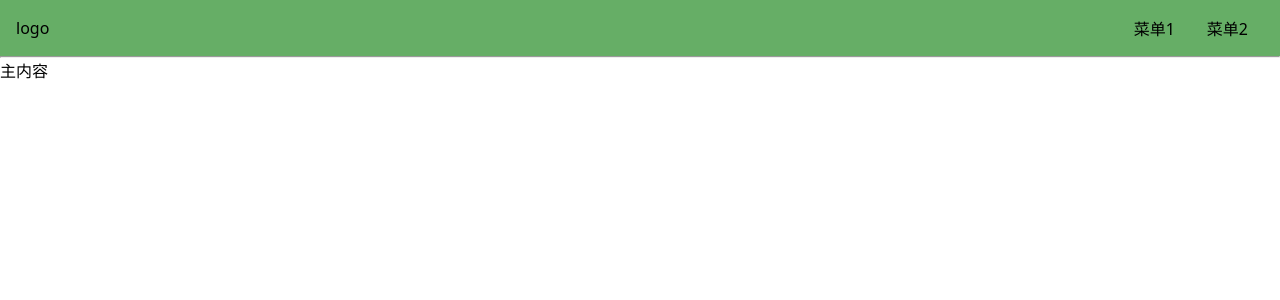
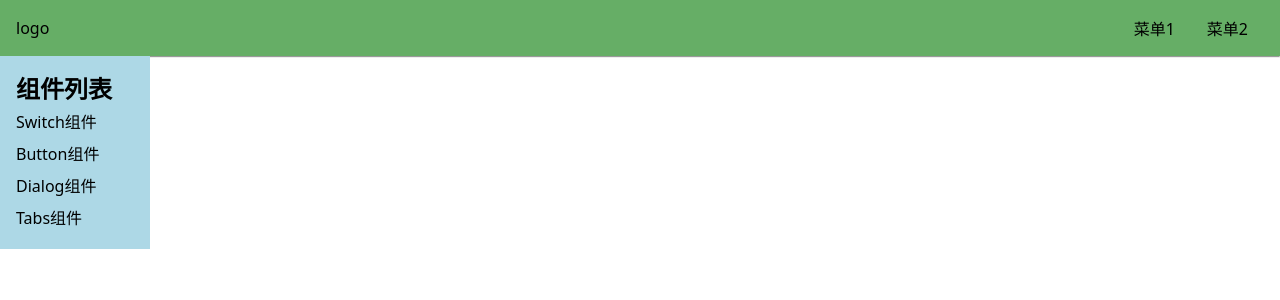
Before and after one commit to AeahKa/V3-UI, a Vue app: page /#/doc in a window 1280 px wide. Shown: the top 300 px of the page. Built offline with nearby package versions, Linux system fonts and the light colour scheme.

Commit message:
完善aside切换逻辑

```diff
--- a/src/App.vue
+++ b/src/App.vue
@@ -13,7 +13,7 @@ export default {
     TopNav
   },
   setup() {
-    const asideVisible = ref(false)
+    const asideVisible = ref(document.documentElement.clientWidth < 800 ? false : true)
     provide("asideVisible", asideVisible)
   }
 
--- a/src/views/Doc.vue
+++ b/src/views/Doc.vue
@@ -55,5 +55,12 @@ aside {
       padding: 4px 0;
     }
   }
+
+  @media(max-width:800px) {
+    position: fixed;
+    top: 0;
+    left: 0;
+    padding-top: 66px;
+  }
 }
 </style>
```
